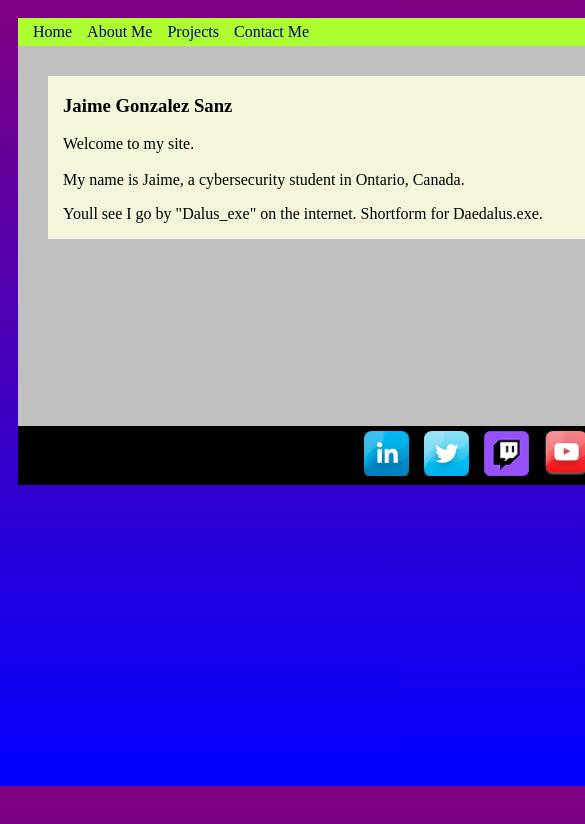
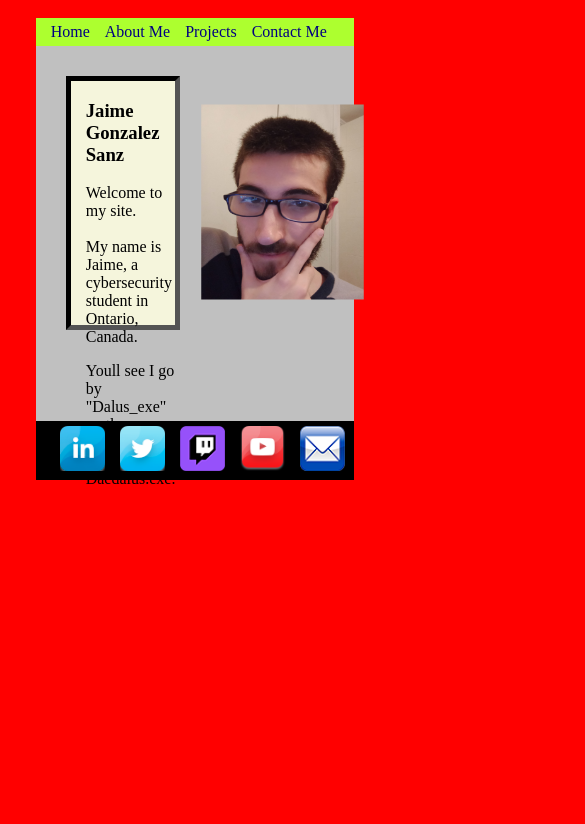
Before and after one commit to JaimeGOTU/Assignment1, a plain HTML site: page index.html in a window 390 px wide. Shown: the top 824 px of the page, 585 px wide, since content can reach past the window. Drawn offline with Linux system fonts and the light colour scheme.

```diff
--- a/index.html
+++ b/index.html
@@ -12,7 +12,7 @@
         <!--link to our css files for customization, depending on screen size-->
 
         <!-- full-size monitor screens-->
-        <link href="fullscreen.css" rel="stylesheet" type="text/css" media="only screen and (min-width:960px)">
+        <link href="fullscreen.css" rel="stylesheet" type="text/css" media="only screen and (min-width:961px)">
         <!-- tablet screens -->
         <link href="tablet.css" rel="stylesheet" type="text/css" media="only screen and (min-width:481px) and (max-width:960px)">
         <!-- phone screens -->
--- a/phone.css
+++ b/phone.css
@@ -2,50 +2,56 @@
 
 body{
     font-family: 'Times New Roman', Times, serif;
-    background-image: linear-gradient(to bottom, purple, blue);
+    /*background-image: linear-gradient(to bottom, purple, blue);*/
+    background-color: red;
     padding: 10px;
     height: 750px;
 }
 
 #wrapper{
-    width: 961px;
-    height: 380px;
+    width: 90%;
+    height: 50%;
     background-color: silver;
-    margin-left: auto;
-    margin-right: auto;
+    margin: auto;
+    display: flex;
 }
 
 #wrapper_about_me{
-    width: 961px;
-    height: 520px;
+    width: 90%;
+    height: 82%;
     background-color: silver;
     margin-left: auto;
     margin-right: auto;
 }
 
 #wrapper_project{
-    width: 961px;
-    height: 500px;
+    width: 90%;
+    height: 75%;
     background-color: silver;
     margin-left: auto;
     margin-right: auto;
 }
 
 #right_side{
-    float:right;
+    float:none;
 }
 
 #left_side{
-    float:left;
+    float:none;
     background-color: beige;
-    width: 60%;
+    width: 90%;
+    height: 65%;
     margin-top: 30px;
     margin-left: 30px;
+    border-width: 5px;
+    border-style: inset;
+    border-color: black;
 }
 
 article{
     background-color: beige;
-    height: 250px;
+    height: 63%;
+    padding-right: 5px;
 }
 
 video{
@@ -61,7 +67,7 @@
 }
 
 #form{
-    margin-left: 35%;
+    margin-left: 20%;
     margin-right: auto;
 }
 
@@ -74,7 +80,7 @@
     margin: 0%;
     padding-top:5px;
     padding-bottom:5px;
-    width: 961px;
+    width: 90%;
     margin-left: auto;
     margin-right: auto;
 }
@@ -110,8 +116,8 @@
     background-color: black;
     padding-top:5px;
     padding-bottom:5px;
-    width: 961px;
-    height: 80 px;
+    width: 90%;
+    height: 80;
     margin-left: auto;
     margin-right: auto;
 }
@@ -131,3 +137,8 @@
     justify-content: center;
     align-items: center;
 }
+
+#photo1{
+    transform: scale(1.3)translateY(50px);
+    /*translateX(20px)translateY(-20px);*/
+}
--- a/tablet.css
+++ b/tablet.css
@@ -39,14 +39,18 @@
     float:none;
     background-color: beige;
     width: 90%;
-    height: 50%;
+    height: 65%;
     margin-top: 30px;
     margin-left: 30px;
+    border-width: 5px;
+    border-style: inset;
+    border-color: black;
 }
 
 article{
     background-color: beige;
     height: 63%;
+    padding-right: 5px;
 }
 
 video{
@@ -132,3 +136,8 @@
     justify-content: center;
     align-items: center;
 }
+
+#photo1{
+    transform: scale(1.3)translateY(50px);
+    /*translateX(20px)translateY(-20px);*/
+}
```
Also changed, not shown: aboutme.html (+1 -1 lines), contactme.html (+1 -1 lines), projects.html (+1 -1 lines).
